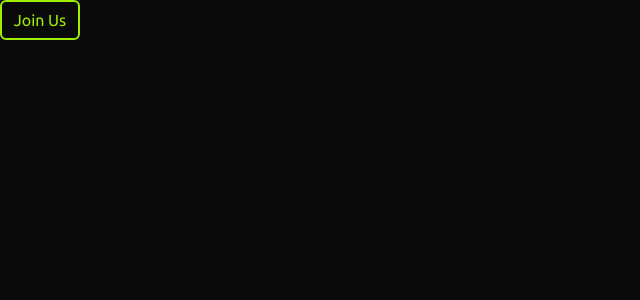
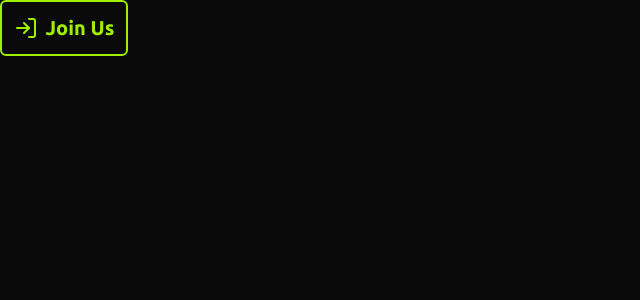
Before and after one commit to arcybersec/arcyber, a React (Vite) app: page / in a window 1280 px wide. Shown: the top 300 px of the page, without its empty margins (0-640 px from the left). Built offline with nearby package versions, Linux system fonts and the light colour scheme.

Commit message:
finished button

```diff
--- a/package.json
+++ b/package.json
@@ -10,6 +10,7 @@
     "preview": "vite preview"
   },
   "dependencies": {
+    "lucide-react": "^0.335.0",
     "react": "^18.2.0",
     "react-dom": "^18.2.0",
     "tailwind-merge": "^2.2.1"
--- a/src/App.tsx
+++ b/src/App.tsx
@@ -1,4 +1,6 @@
 import { Button } from "./components/Button"
+
+import { LogInIcon } from "lucide-react"
 
 function App() {
   return (
@@ -6,7 +8,8 @@ function App() {
       <Button
         text="Join Us"
         onClick={() => console.log('Clicked!')}
-        className="rounded-md border-light-green border-2 bg-dark-grey text-light-green hover:bg-light-green"
+        className="rounded-md border-light-green border-2 bg-dark-grey text-light-green hover:bg-light-green w-32 h-14 font-bold text-xl"
+        icon={<LogInIcon size={24} />}
       />
     </div>
   )
--- a/src/components/Button.tsx
+++ b/src/components/Button.tsx
@@ -11,7 +11,7 @@ export const Button: React.FC<ButtonProps> = ({ text, onClick, icon, className }
     return (
         <button
             onClick={onClick}
-            className={twMerge(className, "flex items-center justify-center w-20 h-10")}
+            className={twMerge("flex items-center gap-x-2 justify-center w-20 h-10", className)}
         >
             {icon}
             {text}
--- a/tailwind.config.js
+++ b/tailwind.config.js
@@ -13,7 +13,6 @@ export default {
       "white": "#FFFFFF",
     },
     fontFamily: {
-      "ubuntu": ["Ubuntu"],
       "sans": ["Ubuntu"]
     }
   },
```
